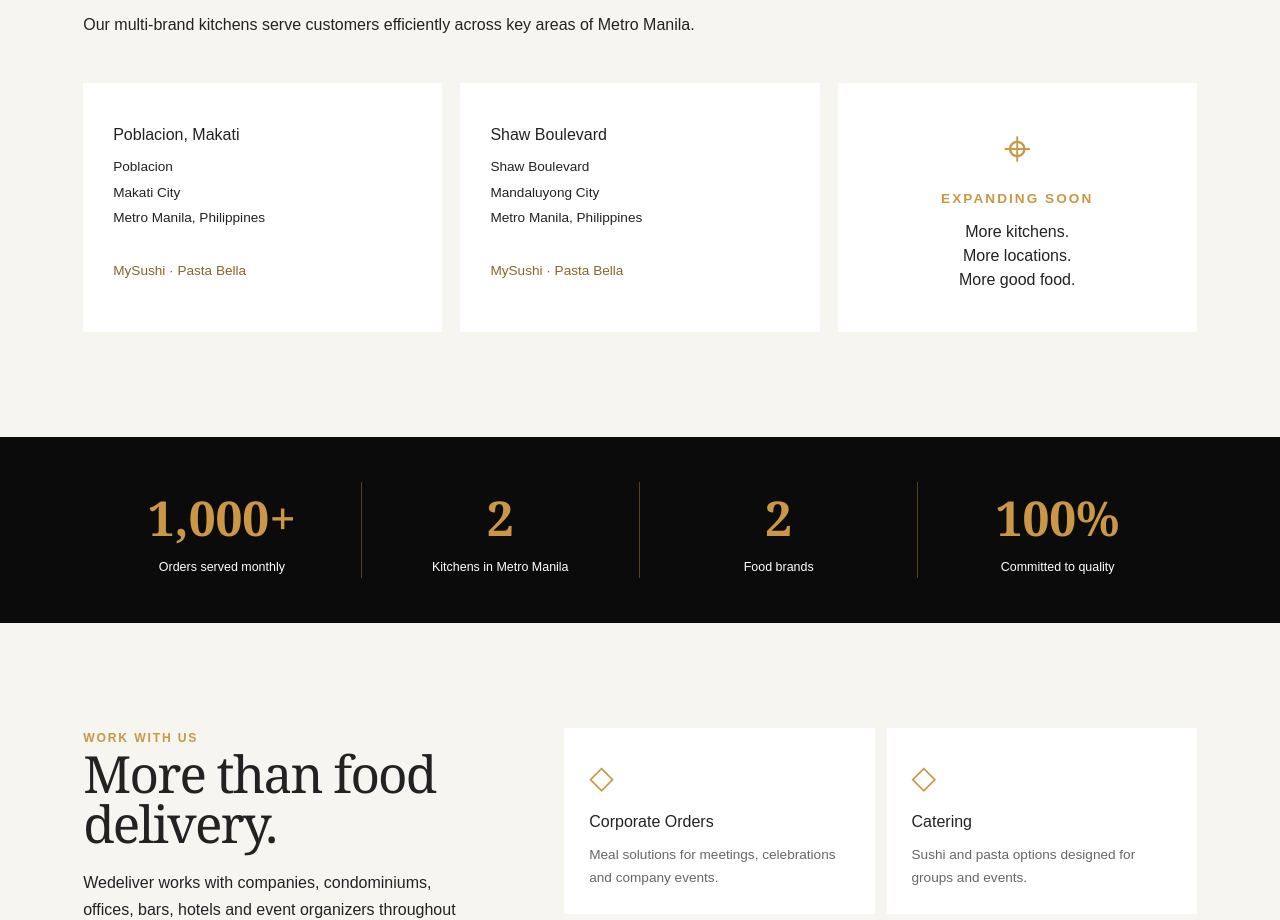
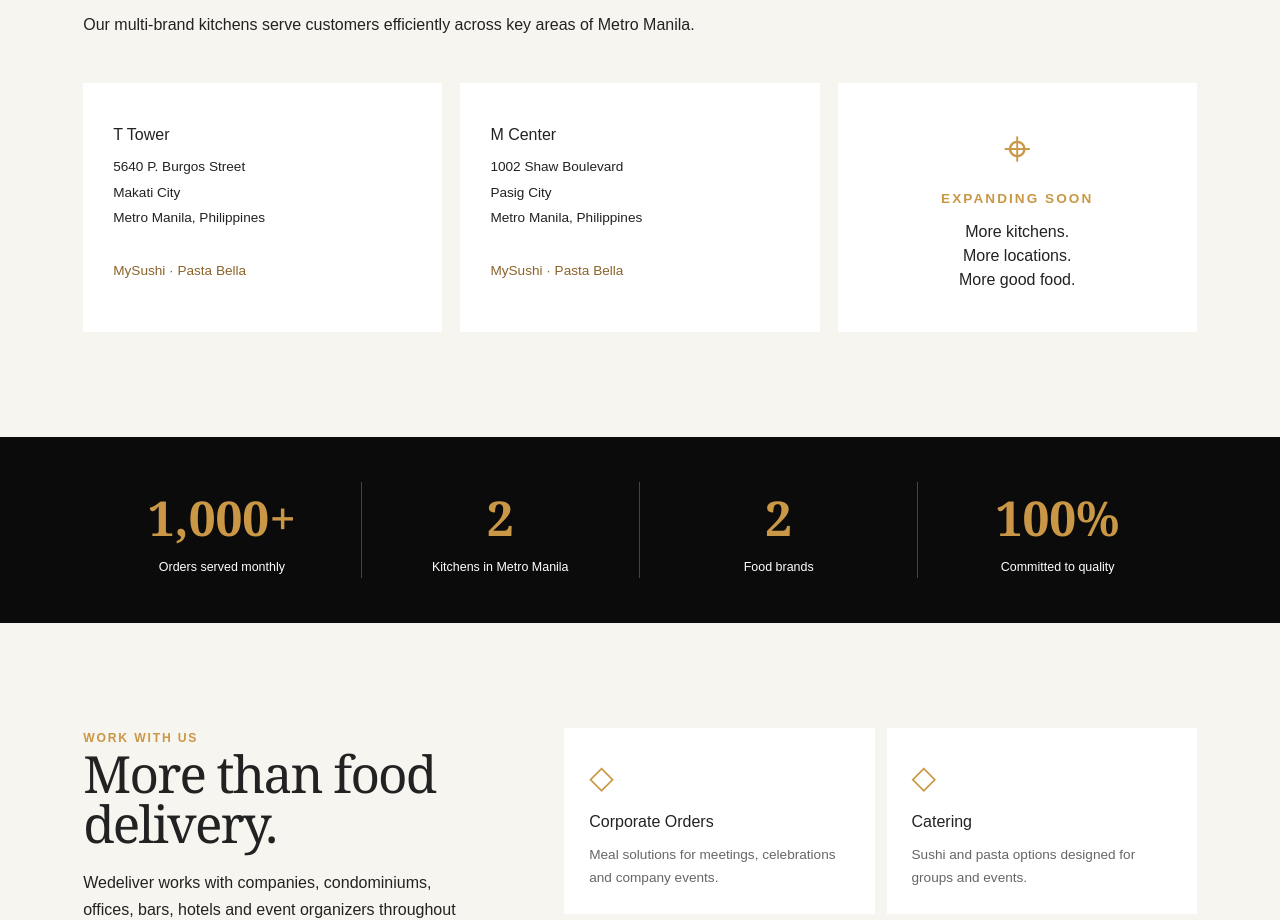
Before and after one commit to wladimirg2023/wedeliver-website, a Next.js app: page / in a window 1280 px wide. Shown: the part 2580-3500 px from the top of the page. Built offline with nearby package versions, Linux system fonts and the light colour scheme.

Commit message:
Show both kitchens on one map

```diff
--- a/data/locations.ts
+++ b/data/locations.ts
@@ -1 +1,4 @@
-export const locations=[{name:"Poblacion, Makati",lines:["Poblacion","Makati City","Metro Manila, Philippines"]},{name:"Shaw Boulevard",lines:["Shaw Boulevard","Mandaluyong City","Metro Manila, Philippines"]}] as const;
+export const locations=[
+  {name:"T Tower",lines:["5640 P. Burgos Street","Makati City","Metro Manila, Philippines"]},
+  {name:"M Center",lines:["1002 Shaw Boulevard","Pasig City","Metro Manila, Philippines"]}
+] as const;
```
Also changed, not shown: app/[slug]/page.tsx (+1 -1 lines), app/globals.css.
